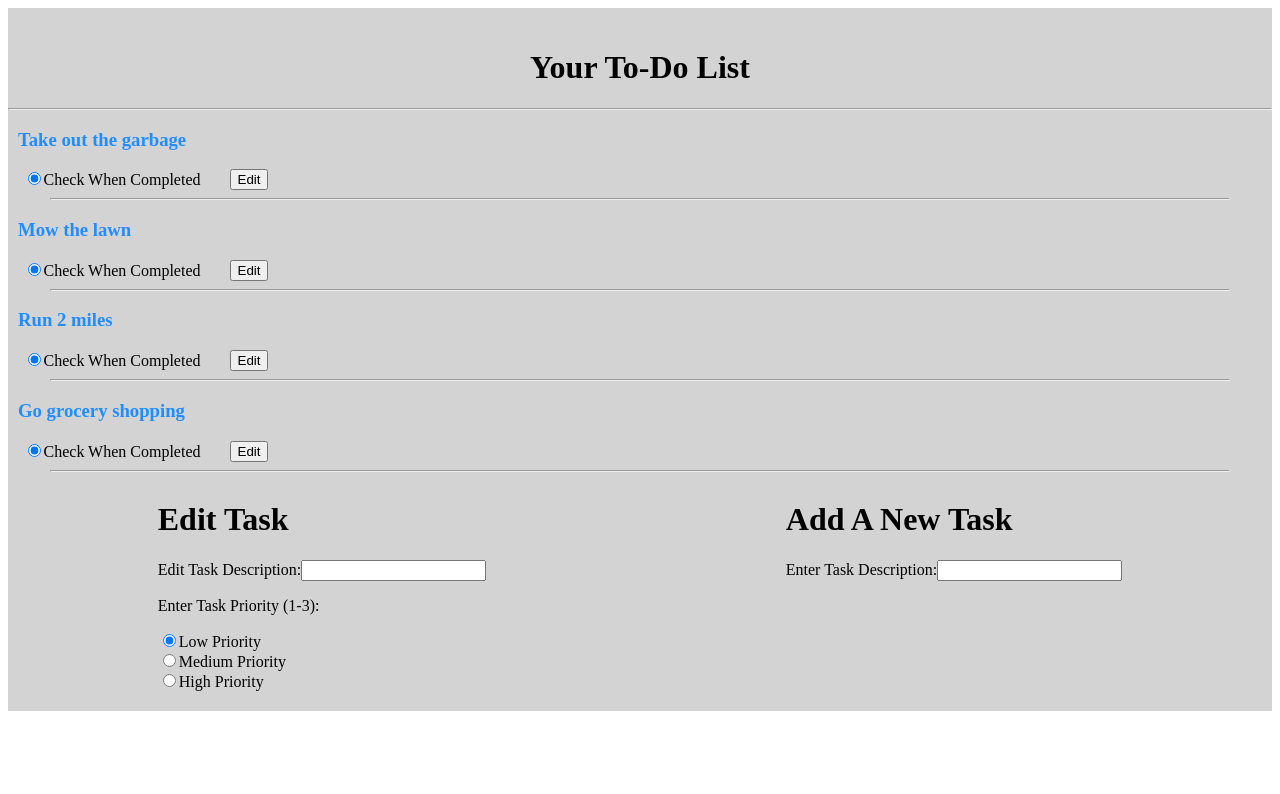
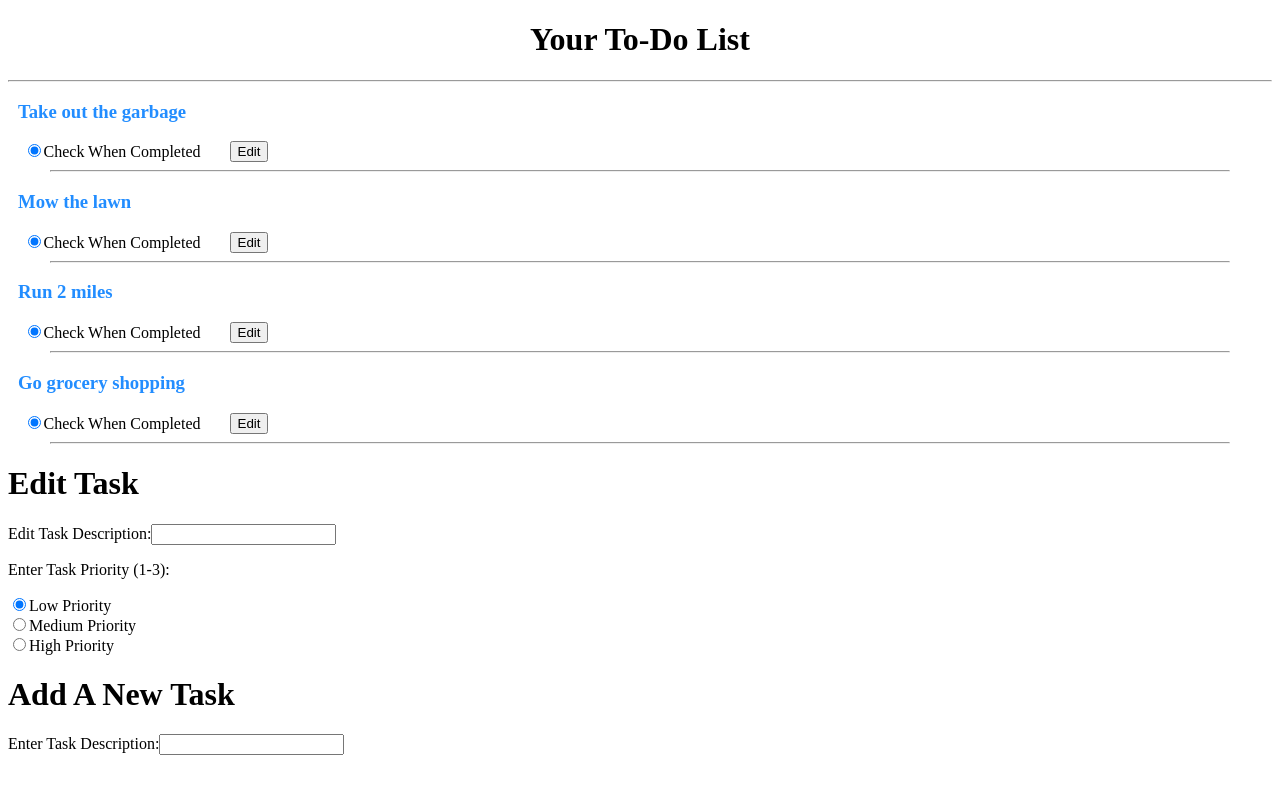
Before and after one commit to ryguybenson/React-week-one, a React app: page / in a window 1280 px wide. Shown: the top 794 px of the page. Built offline with nearby package versions, Linux system fonts and the light colour scheme.

Commit message:
add linter and reformat styles

```diff
--- a/src/components/App.jsx
+++ b/src/components/App.jsx
@@ -1,34 +1,20 @@
-import React from "react";
-import ToDoList from "./ToDoList";
-import Header from "./Header";
-import Edit from "./Edit";
-import NewTask from "./NewTask";
+import React from 'react';
+import ToDoList from './ToDoList';
+import Header from './Header';
+import Edit from './Edit';
+import NewTask from './NewTask';
 
 function App(){
   return (
     <div>
-      <div className="gray">
+      <div>
         <Header/>
         <ToDoList/>
-        <div className="EditAdd">
+        <div>
           <Edit/>
           <NewTask/>
         </div>
-        <style jsx>{`
-          .EditAdd{
-            display: flex;
-            flex-direction: row;
-            justify-content: space-around;
-          }
-          `}</style>
       </div>
-      <style jsx>{`
-        .gray {
-          background-color: lightgray;
-          padding-bottom: 20px;
-          padding-top: 20px;
-        }
-        `}</style>
     </div>
   );
 }
--- a/src/components/Edit.jsx
+++ b/src/components/Edit.jsx
@@ -1,4 +1,4 @@
-import React from "react";
+import React from 'react';
 
 function Edit(){
   return (
--- a/src/components/Header.jsx
+++ b/src/components/Header.jsx
@@ -1,15 +1,15 @@
-import React from "react";
+import React from 'react';
 
 function Header(){
+
+  var header = {
+    textAlign: "center"
+  }
+
   return (
     <div>
-      <div className="header">
+      <div style={header}>
         <h1>Your To-Do List</h1>
-        <style jsx>{`
-          .header {
-            text-align: center;
-          }
-          `}</style>
       </div>
     </div>
   );
--- a/src/components/NewTask.jsx
+++ b/src/components/NewTask.jsx
@@ -1,4 +1,4 @@
-import React from "react";
+import React from 'react';
 
 function NewTask(){
   return (
--- a/src/components/ToDo.jsx
+++ b/src/components/ToDo.jsx
@@ -1,18 +1,25 @@
-import React from "react";
-import PropTypes from "prop-types";
+import React from 'react';
+import PropTypes from 'prop-types';
 
 function ToDo(props){
+
+  var blueText = {
+    color: "#228DFF",
+    paddingLeft: "10px"
+  }
+  var form = {
+    display: "flex",
+    flexDirection: "row",
+    justifyContent: "space-around",
+    width: "275px"
+  }
+  var hr = {
+    width: "92vw"
+  }
   return (
-      <div>
-        <h3 className="blue-text">{props.tasks}</h3>
-        <style jsx>{`
-          .blue-text {
-            color: #228DFF;
-            font-family: Iceland;
-            padding-left: 10px;
-          }
-          `}</style>
-        <form className="form">
+    <div>
+      <h3 style={blueText}>{props.tasks}</h3>
+      <form style={form}>
         <div className="form-check">
           <label>
             <input
@@ -33,22 +40,8 @@ function ToDo(props){
         </div>
 
       </form>
-      <style jsx>{`
-        .form {
-          display: flex;
-          flex-direction: row;
-          justify-content: space-around;
-          width:275px
-        }
-        `}</style>
-        <hr className="hr"></hr>
-        <style jsx>{`
-          .hr {
-            width: 92vw;
-            color: black;
-          }
-          `}</style>
-      </div>
+      <hr style={hr}></hr>
+    </div>
   );
 }
 
--- a/src/components/ToDoList.jsx
+++ b/src/components/ToDoList.jsx
@@ -1,5 +1,5 @@
-import React from "react";
-import ToDo from "./ToDo";
+import React from 'react';
+import ToDo from './ToDo';
 
 var masterToDoList = [
   {
--- a/src/index.jsx
+++ b/src/index.jsx
@@ -13,9 +13,10 @@ const render = (Component) => {
 };
 
 render(App);
-
+/*eslint-disable */
 if (module.hot) {
   module.hot.accept('./components/App', () => {
-    render(App)
+    render(App);
   });
 }
+/*eslint-enable */
```
Also changed, not shown: package.json (+6 -1 lines), .eslintrc.json (added), webpack.config.js (line endings or trailing spaces), 1 other file (tests, documents, lock files or other folders). Lines whose indentation alone changed are shown as unchanged.
